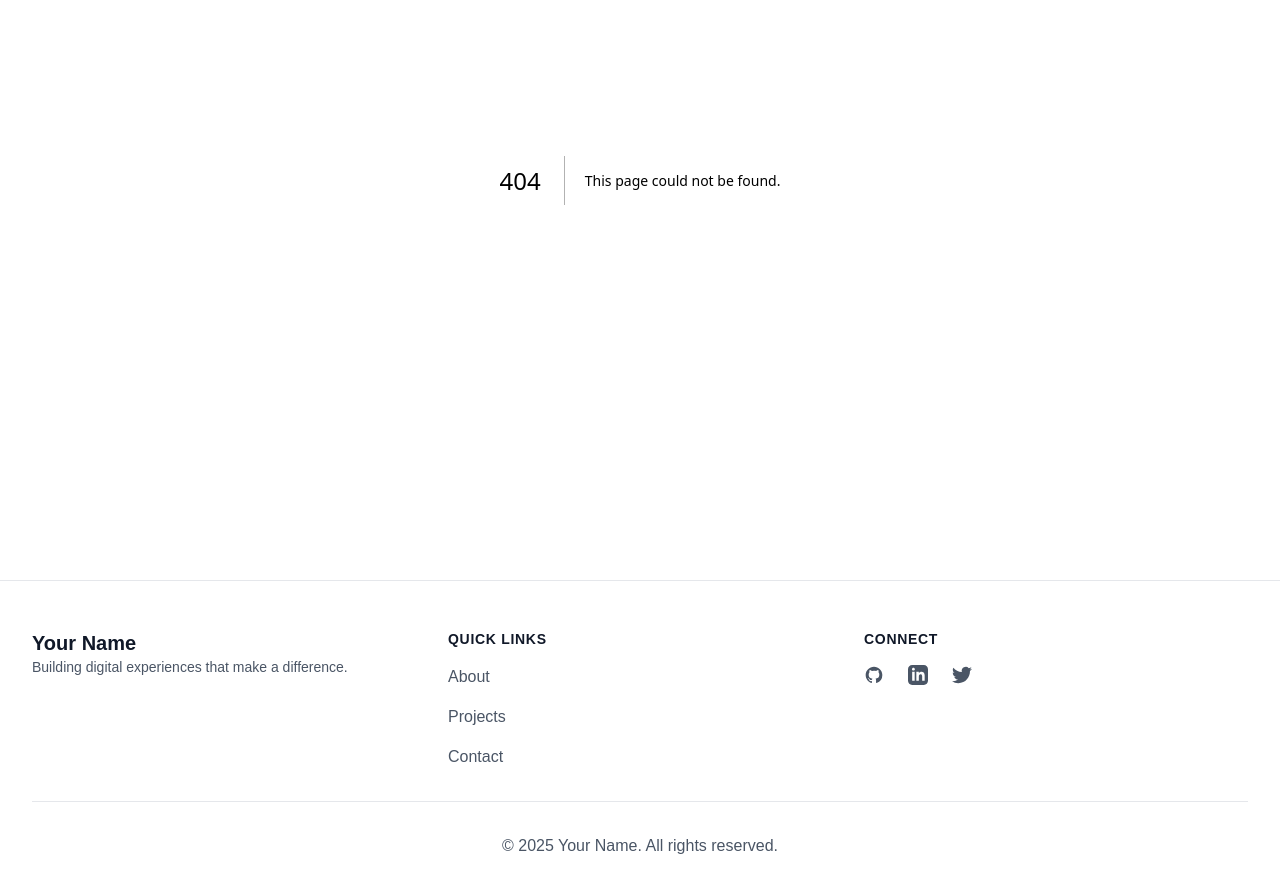
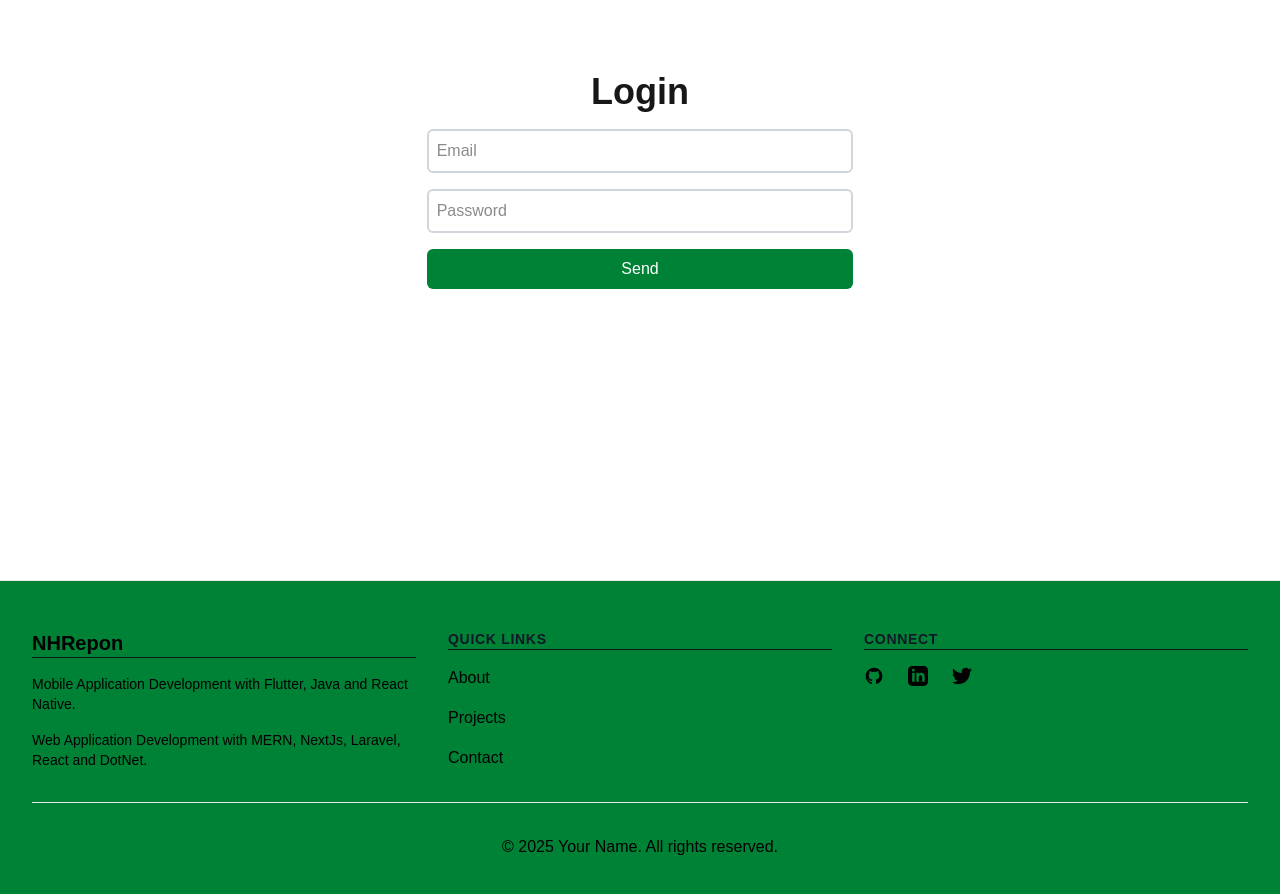
Before and after one commit to Nhrepon/Nhrepon-Portfolio-NextJS, a Next.js app: page /login in a window 1280 px wide. Before the commit this address had no page. Shown: the part 220-1114 px from the top of the page. Built offline with nearby package versions, Linux system fonts and the light colour scheme.

Commit message:
login page

```diff
--- /dev/null
+++ b/src/app/login/page.jsx
@@ -0,0 +1,42 @@
+'use client';
+
+import { motion } from 'framer-motion';
+import Image from 'next/image';
+import { useState } from 'react';
+import toast from 'react-hot-toast';
+
+const About = () => {
+
+  const [email, setEmail] = useState();
+  const [password, setPassword] = useState();
+
+  const [isLoading, setIsLoading] = useState(false);
+
+
+  const handleSubmit = async (e) => {
+    e.preventDefault();
+    if (!email || !password) {
+      toast.error("Please fill in all fields");
+      return;
+    }
+    setIsLoading(true);
+
+    toast.success("Login success");
+  };
+
+
+  return (
+    <div className="flex flex-col items-center justify-center h-screen">
+      <div className="text-4xl font-bold">Login</div>
+        <hr />
+        <form onSubmit={handleSubmit} className="flex flex-col gap-4 mt-4 w-1/3 mx-auto">
+            <input name="email" value={email} onChange={(e) => setEmail(e.target.value)} className="border-2 border-gray-300 rounded-md p-2" type="email" placeholder="Email" />
+            <input name="password" value={password} onChange={(e) => setPassword(e.target.value)} className="border-2 border-gray-300 rounded-md p-2" type="password" placeholder="Password" />
+
+            <button className="bg-green-700 text-white p-2 rounded-md" type="submit">Send</button>
+        </form>
+    </div>
+  );
+};
+
+export default About;
--- a/src/components/Footer.jsx
+++ b/src/components/Footer.jsx
@@ -45,16 +45,20 @@ const Footer = () => {
   ];
 
   return (
-    <footer className="bg-white dark:bg-gray-900 border-t border-gray-200 dark:border-gray-800">
+    <footer className="bg-green-700 dark:bg-gray-900 border-t border-gray-200 dark:border-gray-800">
       <div className="max-w-7xl mx-auto py-12 px-4 sm:px-6 lg:px-8">
         <div className="grid grid-cols-1 md:grid-cols-3 gap-8">
           {/* Brand Section */}
           <div className="space-y-4">
-            <Link href="/" className="text-xl font-bold text-gray-900 dark:text-white">
-              Your Name
+            <Link href="/" className="text-xl font-bold text-black dark:text-white">
+              NHRepon
             </Link>
-            <p className="text-gray-600 dark:text-gray-400 text-sm">
-              Building digital experiences that make a difference.
+            <hr />
+            <p className="text-black dark:text-gray-400 text-sm">
+              Mobile Application Development with Flutter, Java and React Native.
+            </p>
+            <p className="text-black dark:text-gray-400 text-sm">
+              Web Application Development with MERN, NextJs, Laravel, React and DotNet.
             </p>
           </div>
 
@@ -63,11 +67,12 @@ const Footer = () => {
             <h3 className="text-sm font-semibold text-gray-900 dark:text-white tracking-wider uppercase">
               Quick Links
             </h3>
+            <hr />
             <ul className="mt-4 space-y-4">
               <li>
                 <Link
                   href="/about"
-                  className="text-base text-gray-600 dark:text-gray-400 hover:text-gray-900 dark:hover:text-white"
+                  className="text-base text-black dark:text-gray-400 hover:text-gray-900 dark:hover:text-white"
                 >
                   About
                 </Link>
@@ -75,7 +80,7 @@ const Footer = () => {
               <li>
                 <Link
                   href="/projects"
-                  className="text-base text-gray-600 dark:text-gray-400 hover:text-gray-900 dark:hover:text-white"
+                  className="text-base text-black dark:text-gray-400 hover:text-gray-900 dark:hover:text-white"
                 >
                   Projects
                 </Link>
@@ -83,7 +88,7 @@ const Footer = () => {
               <li>
                 <Link
                   href="/contact"
-                  className="text-base text-gray-600 dark:text-gray-400 hover:text-gray-900 dark:hover:text-white"
+                  className="text-base text-black dark:text-gray-400 hover:text-gray-900 dark:hover:text-white"
                 >
                   Contact
                 </Link>
@@ -96,6 +101,7 @@ const Footer = () => {
             <h3 className="text-sm font-semibold text-gray-900 dark:text-white tracking-wider uppercase">
               Connect
             </h3>
+            <hr />
             <div className="mt-4 flex space-x-6">
               {socialLinks.map((item) => (
                 <motion.a
@@ -103,7 +109,7 @@ const Footer = () => {
                   href={item.href}
                   target="_blank"
                   rel="noopener noreferrer"
-                  className="text-gray-600 dark:text-gray-400 hover:text-gray-900 dark:hover:text-white"
+                  className="text-black dark:text-gray-400 hover:text-gray-900 dark:hover:text-white"
                   whileHover={{ y: -2 }}
                   whileTap={{ scale: 0.95 }}
                 >
@@ -117,7 +123,7 @@ const Footer = () => {
 
         {/* Copyright */}
         <div className="mt-8 border-t border-gray-200 dark:border-gray-800 pt-8">
-          <p className="text-base text-gray-600 dark:text-gray-400 text-center">
+          <p className="text-base text-black dark:text-gray-400 text-center">
             &copy; {currentYear} Your Name. All rights reserved.
           </p>
         </div>
--- a/src/components/Navbar.jsx
+++ b/src/components/Navbar.jsx
@@ -22,6 +22,8 @@ const Navbar = () => {
     { name: 'About', href: '/about' },
     { name: 'Projects', href: '/projects' },
     { name: 'Contact', href: '/contact' },
+    { name: 'Singup', href: '/signup' },
+    { name: 'Login', href: '/login' },
   ];
 
   return (
@@ -29,7 +31,7 @@ const Navbar = () => {
       initial={{ y: -100 }}
       animate={{ y: 0 }}
       className={`fixed w-full z-50 transition-all duration-300 ${
-        scrolled ? 'bg-white/80 dark:bg-gray-900/80 backdrop-blur-md shadow-lg' : 'bg-transparent'
+        scrolled ? 'bg-white/80 dark:bg-gray-900/80 backdrop-blur-md shadow-lg' : 'bg-green-700'
       }`}
     >
       <div className="max-w-7xl mx-auto px-4 sm:px-6 lg:px-8">
@@ -47,7 +49,7 @@ const Navbar = () => {
                 <Link
                   key={link.name}
                   href={link.href}
-                  className="text-gray-700 dark:text-gray-300 hover:text-gray-900 dark:hover:text-white px-3 py-2 rounded-md text-sm font-medium transition-colors"
+                  className="text-black dark:text-gray-300 hover:text-gray-900 dark:hover:text-white px-3 py-2 rounded-md text-sm font-medium transition-colors"
                 >
                   {link.name}
                 </Link>
```
